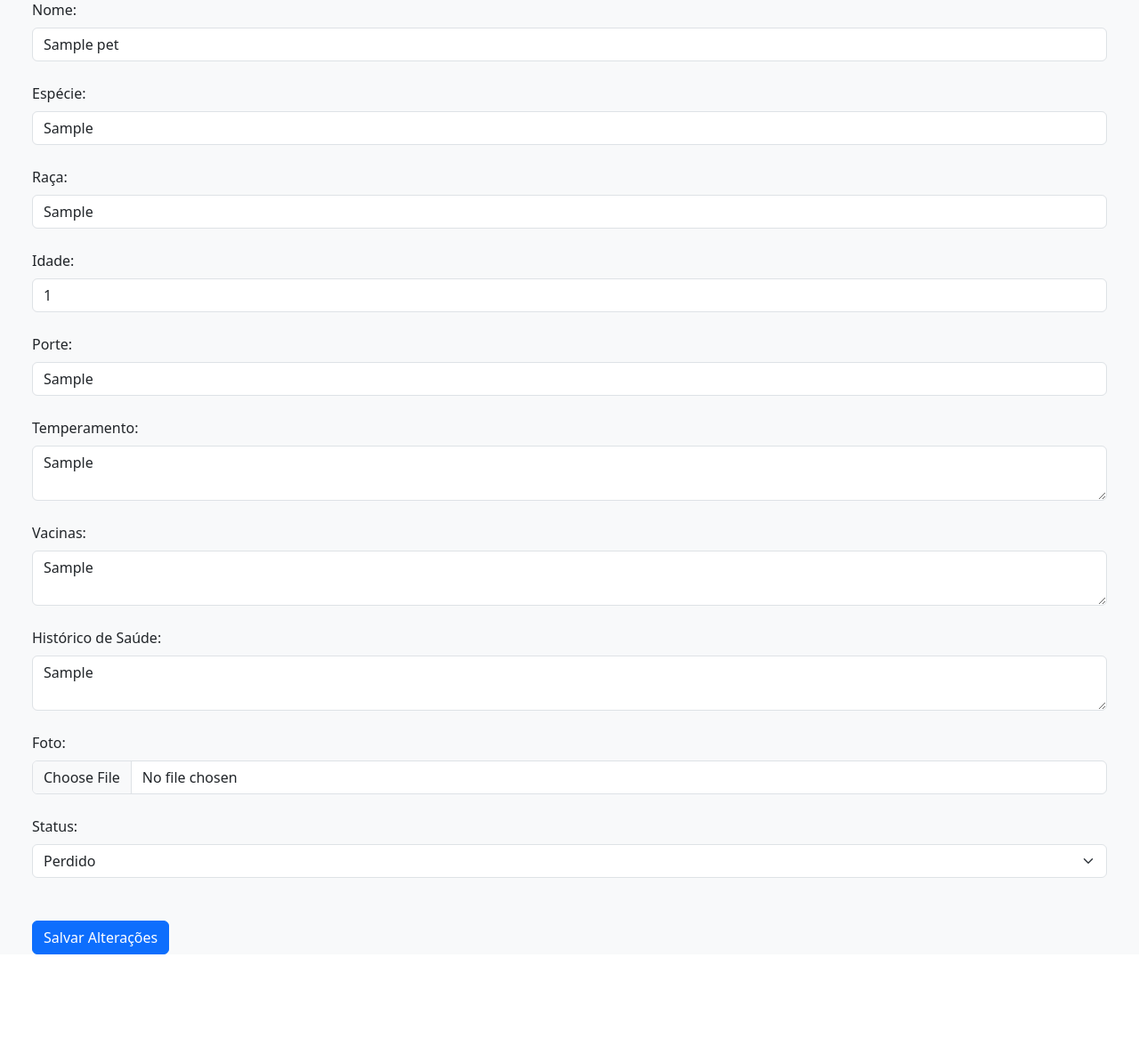
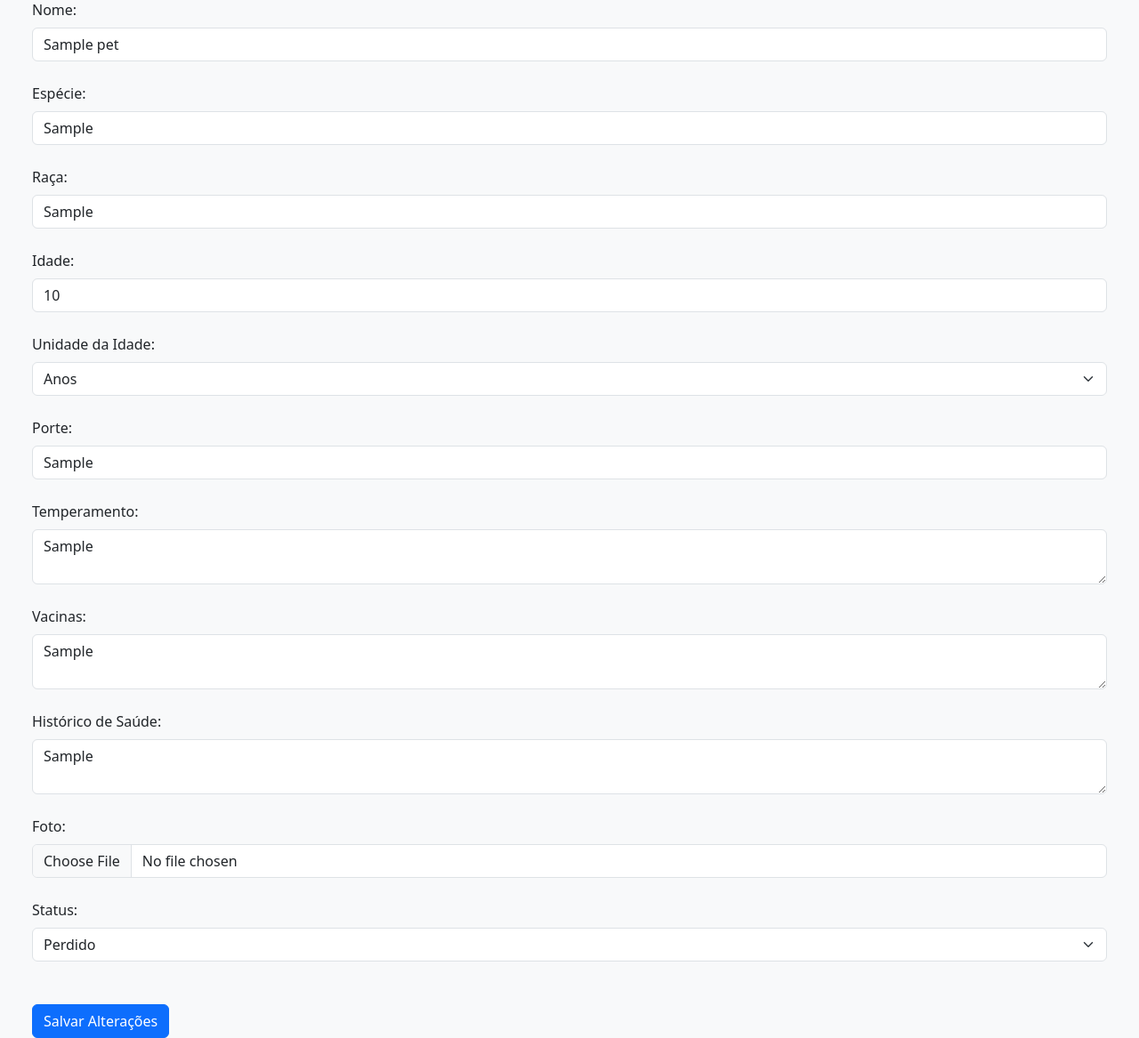
Before and after one commit to tais1804/acheipet_git, a PHP site: page /acheipet_git/editar_pet.php?id=1 in a window 1280 px wide. Shown: the part 140-1307 px from the top of the page at 89% size. Before the commit the page ends 1213 px from the top, so only its background shows below. Run offline with PHP 8.4, Linux system fonts and the light colour scheme; the visitor is signed in with stand-in values (Sample User, id 1); tables that the repository leaves empty or names only in its code hold one stand-in row (values such as "Sample post"); grey boxes marked "Sample" are stand-in pictures; some libraries are stand-ins or nearby versions.

Commit message:
alteração_de cadastro de pet

```diff
--- a/editar_pet.php
+++ b/editar_pet.php
@@ -19,6 +19,7 @@ if ($_SERVER["REQUEST_METHOD"] == "POST") {
     $especie = $_POST["especie"];
     $raca = $_POST["raca"];
     $idade = $_POST["idade"];
+    $idade_unidade = $_POST["idade_unidade"];
     $porte = $_POST["porte"];
     $temperamento = $_POST["temperamento"];
     $vacinas = $_POST["vacinas"];
@@ -43,9 +44,10 @@ if (isset($_FILES['foto']) && $_FILES['foto']['error'] == UPLOAD_ERR_OK) {
     $id_usuario = $_POST["id_usuario"];
 
     try {
-        $stmt = $conexao->prepare("UPDATE Pets SET nome = ?, especie = ?, raca = ?, idade = ?, porte = ?, temperamento = ?, vacinas = ?, historico_saude = ?, foto = ?, status = ?, id_usuario = ? WHERE id_pet = ?");
-        $stmt->execute([$nome, $especie, $raca, $idade, $porte, $temperamento, $vacinas, $historico_saude, $foto, $status, $id_usuario, $id_pet]);
-        echo "<p>Pet atualizado com sucesso!</p>";
+        $stmt = $conexao->prepare("UPDATE Pets SET nome = ?, especie = ?, raca = ?, idade_valor = ?, idade_unidade = ?, porte = ?, temperamento = ?, vacinas = ?, historico_saude = ?, foto = ?, status = ?, id_usuario = ? WHERE id_pet = ?");
+        $stmt->execute([$nome, $especie, $raca, $idade, $idade_unidade, $porte, $temperamento, $vacinas, $historico_saude, $foto, $status, $id_usuario, $id_pet]);
+        echo "<div class='alert alert-success alert-dismissible fade show' role='alert'>
+  <strong>Pet atualizado com sucesso!<button type='button' class='btn-close' data-bs-dismiss='alert' aria-label='Close'></button></div>";
     } catch (PDOException $e) {
         echo "<p>Erro ao atualizar pet: " . $e->getMessage() . "</p>";
     }
@@ -54,9 +56,10 @@ if (isset($_FILES['foto']) && $_FILES['foto']['error'] == UPLOAD_ERR_OK) {
 
 <!DOCTYPE html>
 <html>
+
 <head>
     <title>Achei pet</title>
-    <link rel="icon" type="image/png" sizes="16x16"  href="images/favicons/favicon-16x16.png">
+    <link rel="icon" type="image/png" sizes="16x16" href="images/favicons/favicon-16x16.png">
 
     <meta charset="UTF-8">
     <meta name="viewport" content="width=device-width, initial-scale=1.0">
@@ -66,9 +69,12 @@ if (isset($_FILES['foto']) && $_FILES['foto']['error'] == UPLOAD_ERR_OK) {
     body {
         font-family: 'Open Sans', sans-serif;
     }
-        h1, h2 {
+
+    h1,
+    h2 {
         font-family: 'Lato', sans-serif;
     }
+
     img.fotopet {
         max-width: 100px;
         height: auto;
@@ -76,41 +82,59 @@ if (isset($_FILES['foto']) && $_FILES['foto']['error'] == UPLOAD_ERR_OK) {
     }
     </style>
 
-    <link href="https://cdn.jsdelivr.net/npm/bootstrap@5.3.6/dist/css/bootstrap.min.css" rel="stylesheet" integrity="sha384-4Q6Gf2aSP4eDXB8Miphtr37CMZZQ5oXLH2yaXMJ2w8e2ZtHTl7GptT4jmndRuHDT" crossorigin="anonymous">
+    <link href="https://cdn.jsdelivr.net/npm/bootstrap@5.3.6/dist/css/bootstrap.min.css" rel="stylesheet"
+        integrity="sha384-4Q6Gf2aSP4eDXB8Miphtr37CMZZQ5oXLH2yaXMJ2w8e2ZtHTl7GptT4jmndRuHDT" crossorigin="anonymous">
     <link rel="stylesheet" type="text/css" href="css/estilo-achei-pet.css">
 </head>
+
 <body>
     <?php include "header.php"; ?>
     <main>
         <div class="container">
             <div class="container mx-auto p-6">
                 <h1>Editar Pet</h1>
-    <form class="" method="post" enctype="multipart/form-data" action="editar_pet.php?id=<?php echo $id_pet; ?>">
+                <form class="" method="post" enctype="multipart/form-data"
+                    action="editar_pet.php?id=<?php echo $id_pet; ?>">
 
                     <div class="mb-3">
                         <label class="form-label">Nome:</label class="form-label">
                         <input class="form-control" type="text" name="nome" value="<?php echo $pet["nome"]; ?>"><br>
                         <label class="form-label">Espécie:</label class="form-label">
-        <input class="form-control" type="text" name="especie" value="<?php echo $pet["especie"]; ?>"><br>
+                        <input class="form-control" type="text" name="especie"
+                            value="<?php echo $pet["especie"]; ?>"><br>
                         <label class="form-label">Raça:</label class="form-label">
                         <input class="form-control" type="text" name="raca" value="<?php echo $pet["raca"]; ?>"><br>
                         <label class="form-label">Idade:</label class="form-label">
-        <input class="form-control" type="number" name="idade" value="<?php echo $pet["idade"]; ?>"><br>
+                        <input class="form-control" type="number" name="idade"
+                            value="<?php echo $pet["idade_valor"]; ?>"><br>
+                        <label class="form-label">Unidade da Idade:</label>
+                        <select class="form-select" name="idade_unidade">
+                            <option value="anos" <?php if ($pet["idade_unidade"] == "anos") echo "selected"; ?>>Anos
+                            </option>
+                            <option value="meses" <?php if ($pet["idade_unidade"] == "meses") echo "selected"; ?>>Meses
+                            </option>
+                        </select><br>
+
                         <label class="form-label">Porte:</label class="form-label">
                         <input class="form-control" type="text" name="porte" value="<?php echo $pet["porte"]; ?>"><br>
                         <label class="form-label">Temperamento:</label class="form-label">
-        <textarea  class="form-control" name="temperamento"><?php echo $pet["temperamento"]; ?></textarea><br>
+                        <textarea class="form-control"
+                            name="temperamento"><?php echo $pet["temperamento"]; ?></textarea><br>
                         <label class="form-label">Vacinas:</label class="form-label">
-        <textarea  class="form-control" name="vacinas"><?php echo $pet["vacinas"]; ?></textarea><br>
+                        <textarea class="form-control" name="vacinas"><?php echo $pet["vacinas"]; ?></textarea><br>
                         <label class="form-label">Histórico de Saúde:</label class="form-label">
-        <textarea  class="form-control" name="historico_saude"><?php echo $pet["historico_saude"]; ?></textarea><br>
+                        <textarea class="form-control"
+                            name="historico_saude"><?php echo $pet["historico_saude"]; ?></textarea><br>
                         <label class="form-label">Foto:</label class="form-label">
                         <input class="form-control" type="file" name="foto" value="<?php echo $pet["foto"]; ?>"><br>
                         <label class="form-label">Status:</label class="form-label"><br>
-        <select class="form-select"  name="status">
-            <option value="perdido" <?php if ($pet["status"] == "perdido") echo "selected"; ?>>Perdido</option>
-            <option value="adocao" <?php if ($pet["status"] == "adocao") echo "selected"; ?>>Adoção</option>
-            <option value="encontrado" <?php if ($pet["status"] == "encontrado") echo "selected"; ?>>Encontrado</option>
+                        <select class="form-select" name="status">
+                            <option value="perdido" <?php if ($pet["status"] == "perdido") echo "selected"; ?>>Perdido
+                            </option>
+                            <option value="adocao" <?php if ($pet["status"] == "adocao") echo "selected"; ?>>Adoção
+                            </option>
+                            <option value="encontrado" <?php if ($pet["status"] == "encontrado") echo "selected"; ?>>
+                                Encontrado</option>
                         </select><br><br>
                         <input class="btn btn-primary" type="submit" value="Salvar Alterações">
                         <input type="hidden" name="id_usuario" value="<?php echo $_SESSION["id_usuario"]; ?>">
@@ -120,5 +144,9 @@ if (isset($_FILES['foto']) && $_FILES['foto']['error'] == UPLOAD_ERR_OK) {
             </div>
         </div>
     </main>
+    <script src="https://cdn.jsdelivr.net/npm/bootstrap@5.3.6/dist/js/bootstrap.bundle.min.js"
+        xintegrity="sha384-j1CDi7MgGQ12Z7Qab0qlWQ/Qqz24Gc6BM0thvEMVjHnfYGF0rmFCozFSxQBxwHKO" crossorigin="anonymous">
+    </script>
 </body>
+
 </html>
```
Also changed, not shown: cadastrar_pet.php (+14 -2 lines), cadastrar_pet_perdido.php (+14 -4 lines), meus_pets.php (+32 -11 lines), uploads/cachorro06.jpg (added), uploads/cao001.avif (added), uploads/fotos_perfil/6842d3a977fa1.jpeg (added), uploads/gato03.jpg (added), uploads/pet_6842d960c7ec8.avif (added), uploads/pet_perdido_6842d74f8c871.jpg (added), uploads/pet_perdido_6842da2fcc9bd.jpg (added). Lines whose indentation alone changed are shown as unchanged.
